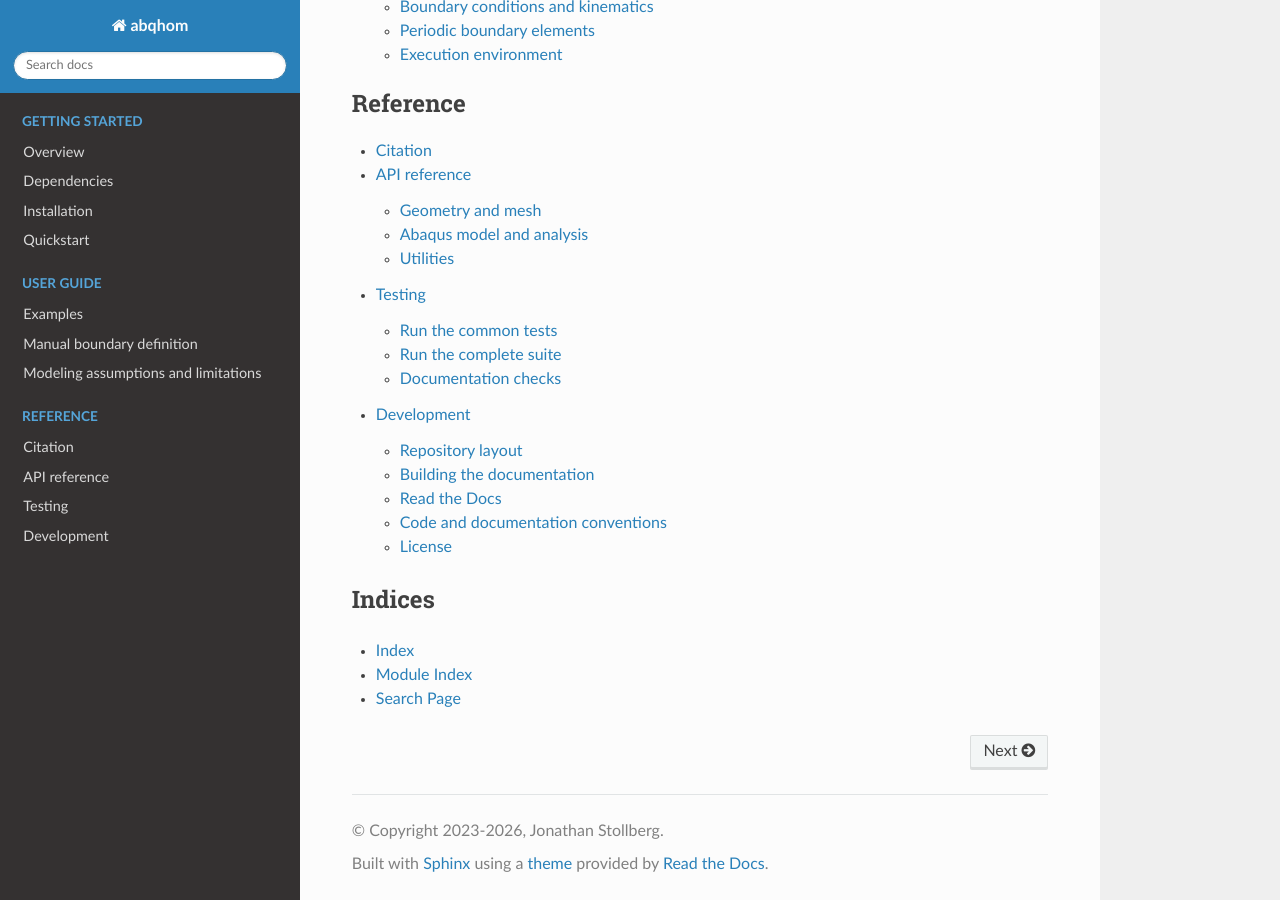
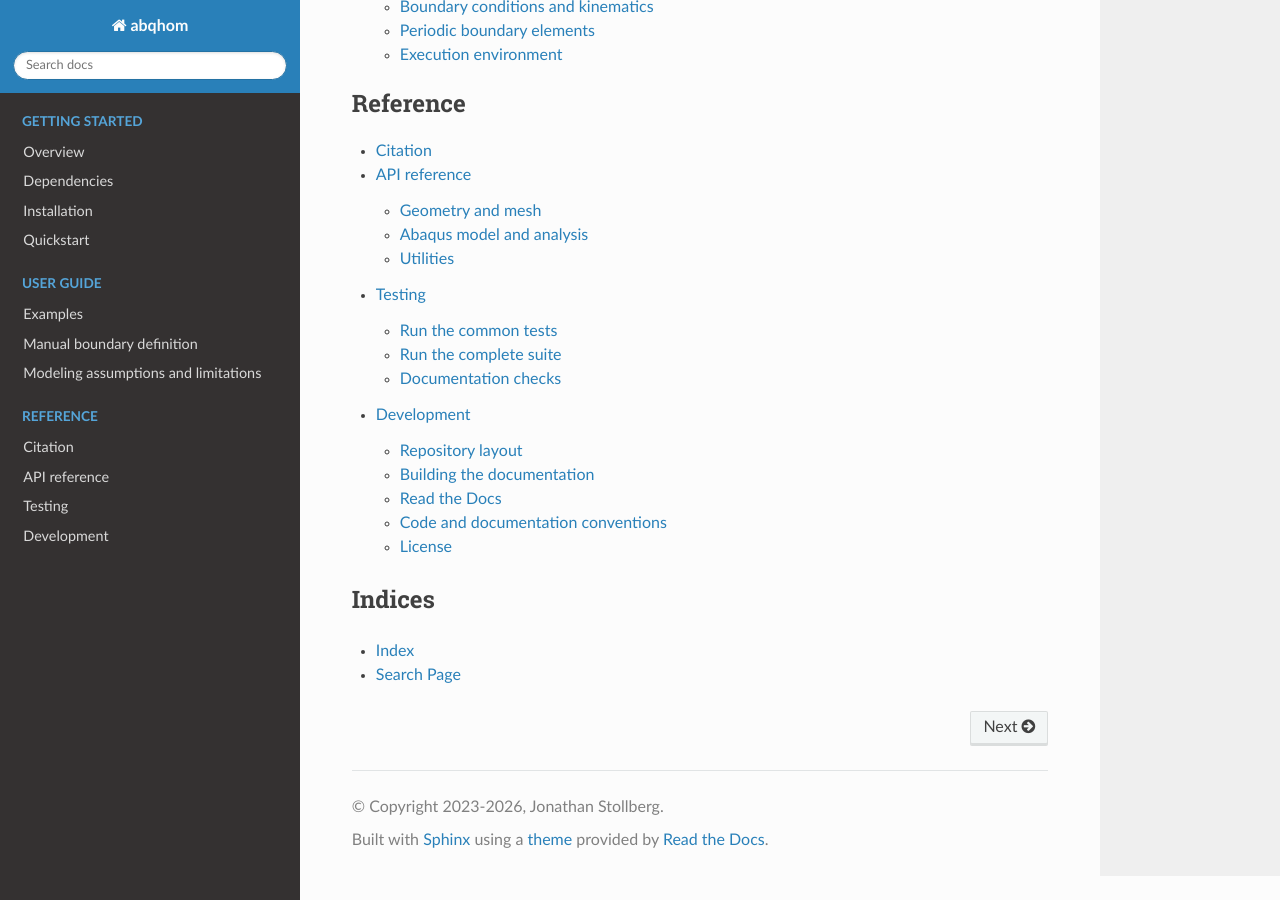
Before and after one commit to jstollberg/abqhom, a Sphinx documentation site: the page built from doc/source/index.rst, in a window 1280 px wide and 900 px high, scrolled down 1294 px. Built offline with Sphinx 7.4.7 and the Read the Docs theme 3.1.0, drawn with Linux system fonts in a browser that asks for light colours.

Commit message:
Remove documentation module index

```diff
--- a/doc/source/conf.py
+++ b/doc/source/conf.py
@@ -60,6 +60,7 @@ napoleon_use_ivar = True
 html_theme = "sphinx_rtd_theme"
 html_title = "abqhom documentation"
 html_short_title = "abqhom"
+html_domain_indices = False
 
 
 # -- Options for EPUB output -------------------------------------------------
--- a/doc/source/index.rst
+++ b/doc/source/index.rst
@@ -50,5 +50,4 @@ Indices
 -------
 
 * :ref:`genindex`
-* :ref:`modindex`
 * :ref:`search`
```
